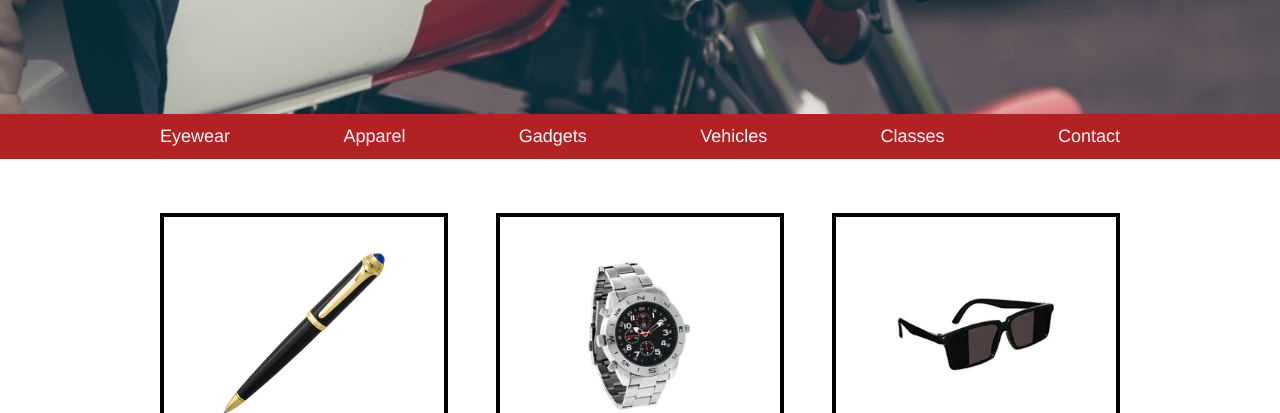
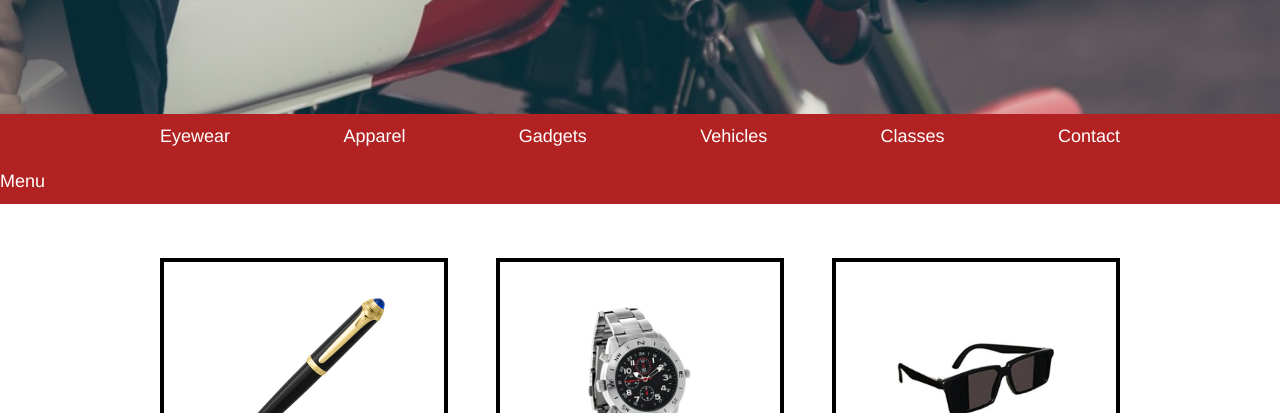
Before and after one commit to johnyboy21/secretagentsupply, a plain HTML site: page index.html in a window 1280 px wide. Shown: the part 387-800 px from the top of the page. Drawn offline with Linux system fonts and the light colour scheme.

Commit message:
Add final html and css.

```diff
--- a/index.html
+++ b/index.html
@@ -35,6 +35,9 @@
           <li>Vehicles</li>
           <li>Classes</li>
           <li>Contact</li>
+        </ul>
+        <ul class="tablet-container">
+          <li>Menu</li>
         </ul>
       </nav>
 
```
